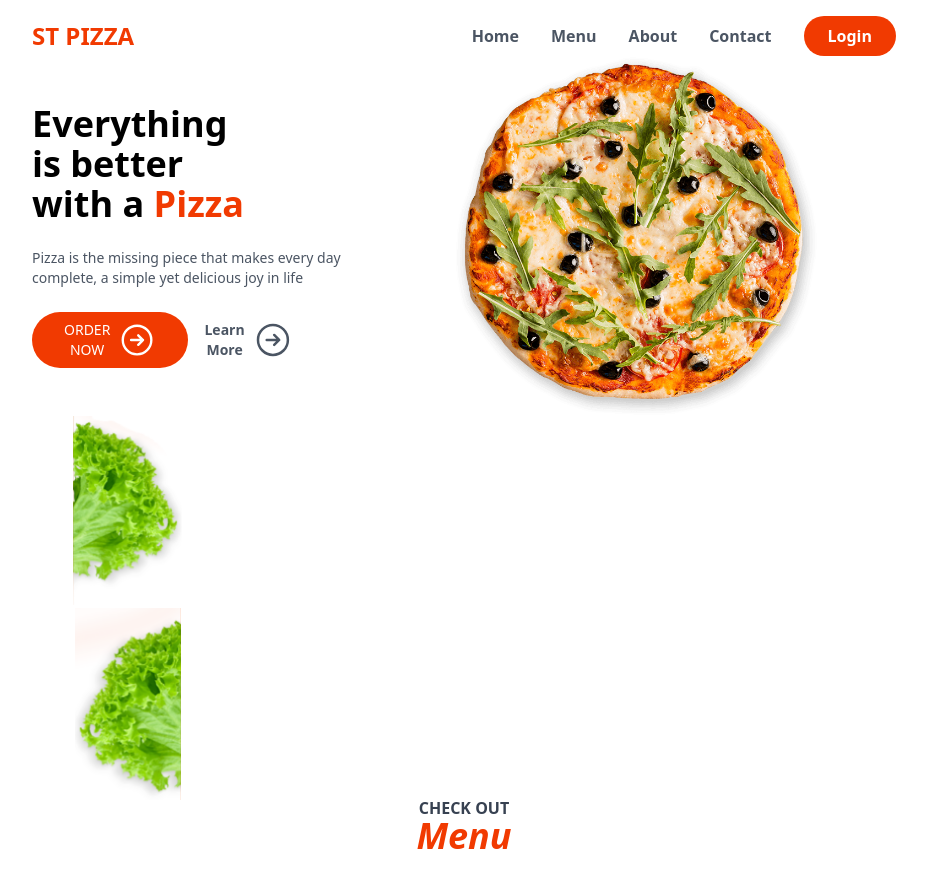
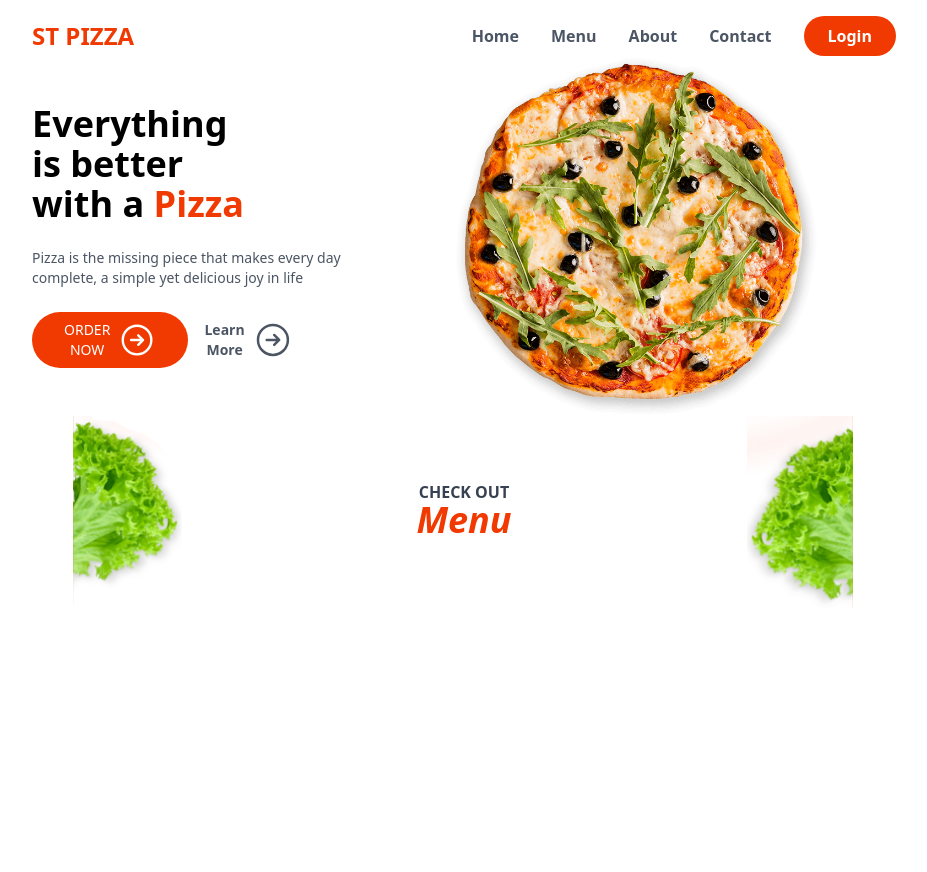
Before and after one commit to rialparmar1777/food-ordering-app, a Next.js app: page / in a window 1280 px wide. Shown: the whole page, without its empty margins (176-1103 px from the left). After the commit the page ends 800 px from the top, so only its background shows below. Built offline with nearby package versions, Linux system fonts and the light colour scheme.

Commit message:
few changes in HomeMenu

```diff
--- a/src/components/layout/HomeMenu.js
+++ b/src/components/layout/HomeMenu.js
@@ -3,21 +3,20 @@ import Image from "next/image";
 
 export default function HomeMenu() {
   return (
-    <section>
-        <div className="relative">
-            <div className="h-48 w-48  relative">
-                <Image src={'/sallad1.png'} layout={'fill'} objectFit={'contain'} alt={'sallad'} />
-            </div>
-            <div className="h-48 w-48 relative">
-                <Image src={'/sallad2.png'} layout={'fill'} objectFit={'contain'} alt={'sallad'} />
-            </div>
+    <section className="relative">
+      <div className="flex justify-between items-center">
+        <div className="h-48 w-48 relative">
+          <Image src={'/sallad1.png'} layout={'fill'} objectFit={'contain'} alt={'sallad'} />
         </div>
-      <div className={"text-center"}>
-        <div>
+        <div className="text-center">
           <h3 className="uppercase text-gray-700 font-semibold leading-4">Check Out</h3>
           <h2 className="text-primary font-bold text-4xl italic">Menu</h2>
         </div>
+        <div className="h-48 w-48 relative">
+          <Image src={'/sallad2.png'} layout={'fill'} objectFit={'contain'} alt={'sallad'} />
+        </div>
       </div>
+
     </section>
   );
 }
```
